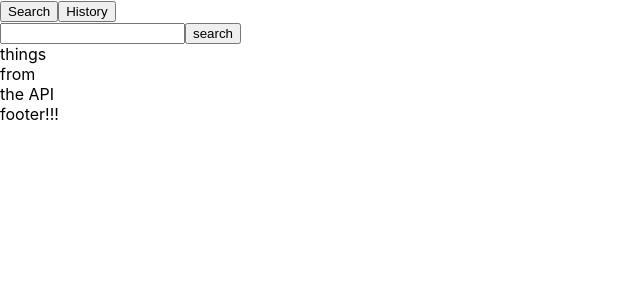
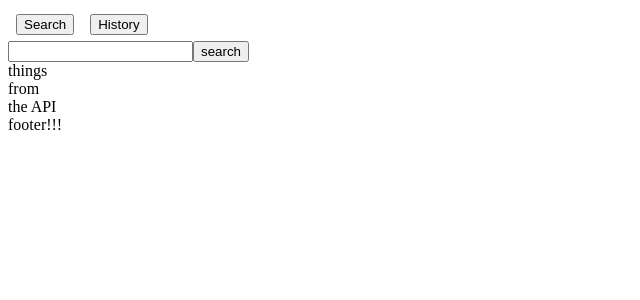
Before and after one commit to austenhughes/Hacker-News-Search-App, a React (Create React App) app: page / in a window 1280 px wide. Shown: the top 300 px of the page, without its empty margins (0-640 px from the left). Built offline with nearby package versions, Linux system fonts and the light colour scheme.

Commit message:
working nav bar

```diff
--- a/package.json
+++ b/package.json
@@ -3,9 +3,11 @@
   "version": "0.1.0",
   "private": true,
   "dependencies": {
+    "@material-ui/core": "^4.11.4",
     "@testing-library/jest-dom": "^5.14.1",
     "@testing-library/react": "^11.2.7",
     "@testing-library/user-event": "^12.8.3",
+    "material-ui": "^0.20.2",
     "react": "^17.0.2",
     "react-dom": "^17.0.2",
     "react-router-dom": "^5.3.0",
--- a/src/App.js
+++ b/src/App.js
@@ -1,4 +1,3 @@
-
 import React from "react";
 import { HashRouter as Router, Route, Switch } from "react-router-dom";
 import Search from "./pages/Search/index";
--- a/src/components/Nav/index.js
+++ b/src/components/Nav/index.js
@@ -1,10 +1,14 @@
 import React from "react";
+
+import { Button } from '@material-ui/core';
 
 function Nav() {
 return (
 <div className="nav">
-    <button>Search</button>
-    <button>History</button>
+    <Button className="btn" href="/hacker-news-search-app/#/search"><input
+    type="button" value="Search"/></Button>
+    <Button className="btn" href="/hacker-news-search-app/#/history"><input
+    type="button" value="History"/></Button>
 </div>
 );
 }
--- a/src/index.js
+++ b/src/index.js
@@ -1,17 +1,5 @@
-import React from 'react';
-import ReactDOM from 'react-dom';
-import './index.css';
-import App from './App';
-import reportWebVitals from './reportWebVitals';
+import React from "react";
+import ReactDOM from "react-dom";
+import App from "./App";
 
-ReactDOM.render(
-  <React.StrictMode>
-    <App />
-  </React.StrictMode>,
-  document.getElementById('root')
-);
-
-// If you want to start measuring performance in your app, pass a function
-// to log results (for example: reportWebVitals(console.log))
-// or send to an analytics endpoint. Learn more: https://bit.ly/CRA-vitals
-reportWebVitals();
+ReactDOM.render(<App />, document.getElementById("root"));
```
Also changed, not shown: 1 other file (tests, documents, lock files or other folders).
